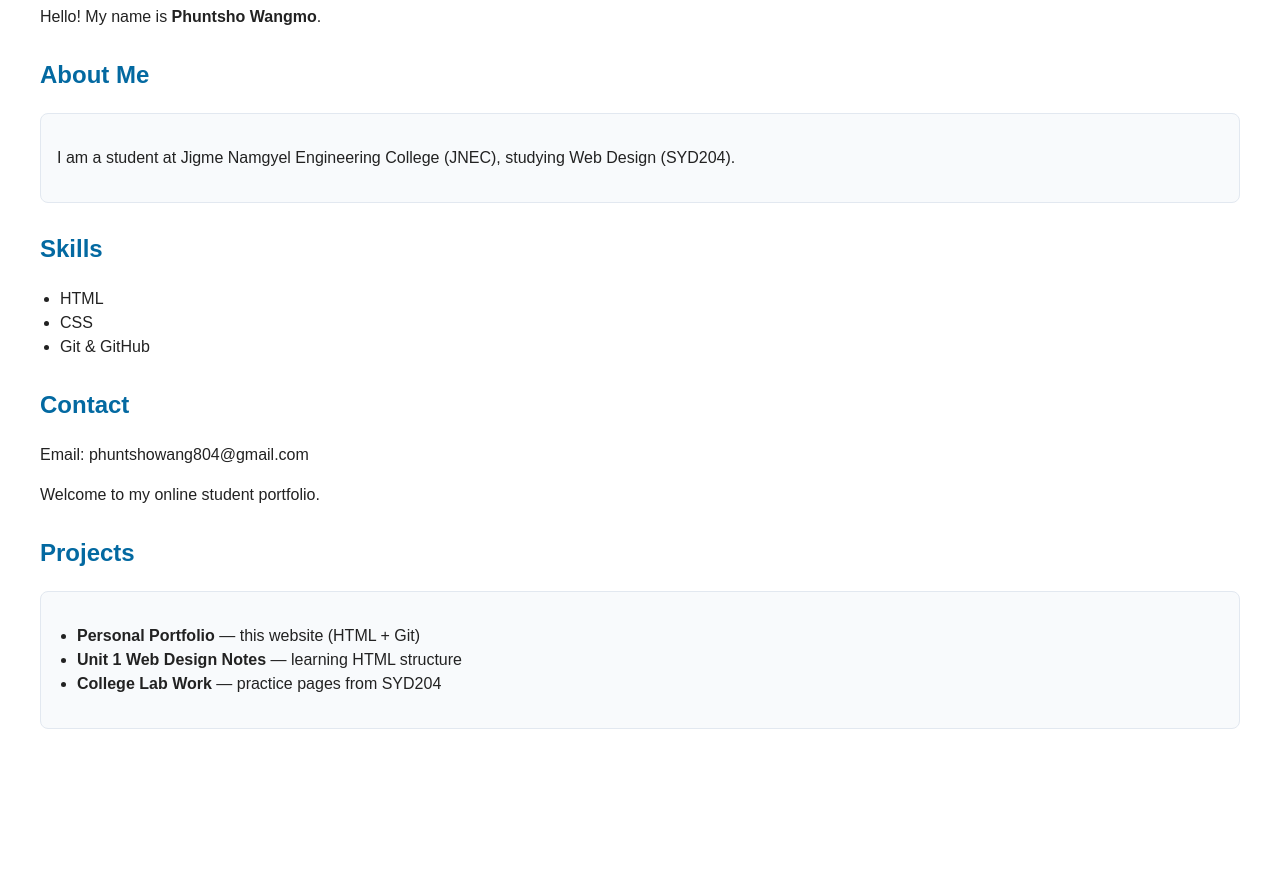
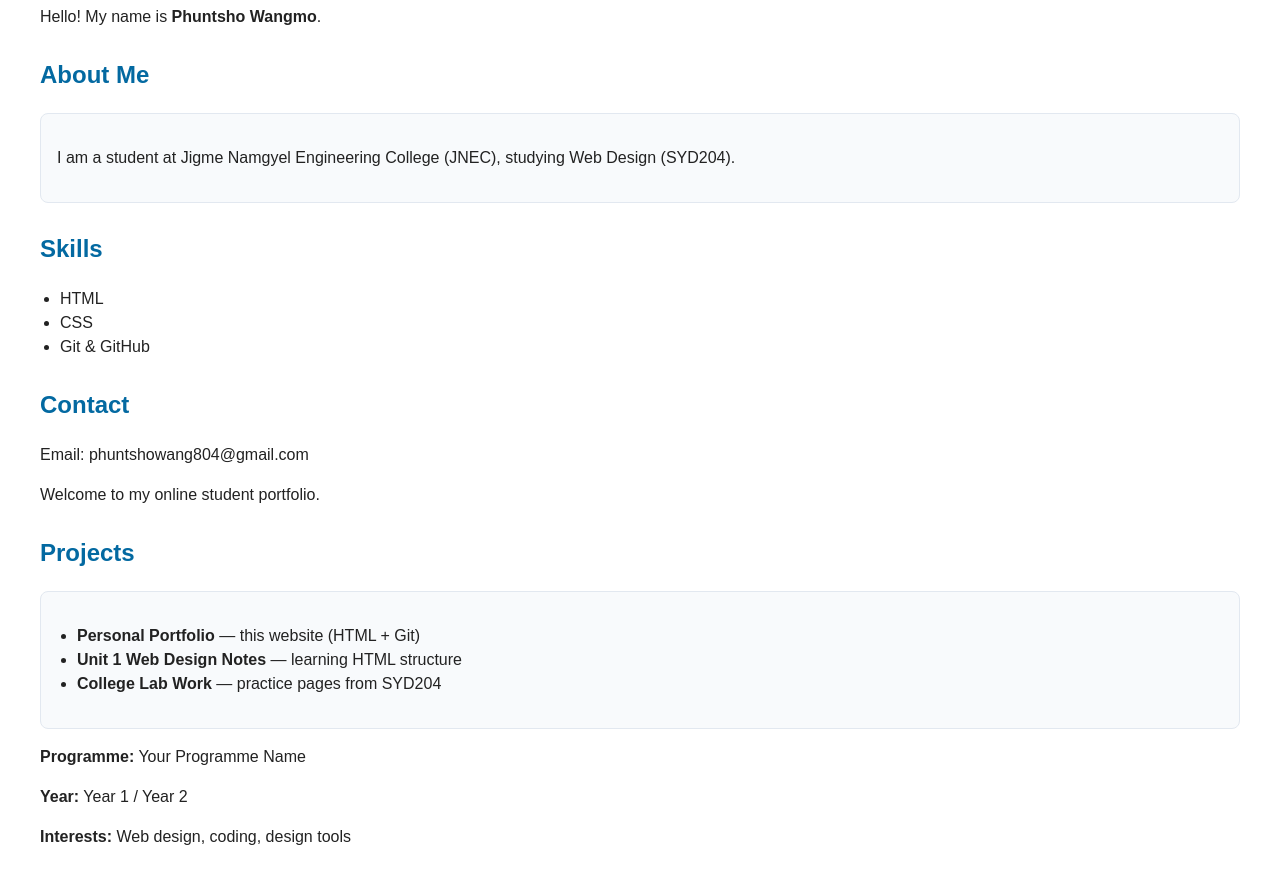
Before and after one commit to phuntshowang804/student_portfolio, a plain HTML site: page index.html in a window 1280 px wide. Shown: the part 104-988 px from the top of the page. Before the commit the page ends 873 px from the top, so only its background shows below. Drawn offline with Linux system fonts and the light colour scheme.

Commit message:
Added about details to portfolio

```diff
--- a/index.html
+++ b/index.html
@@ -48,3 +48,7 @@ structure</li>
       <li><strong>College Lab Work</strong> — practice pages from SYD204</li>
    </ul>
   </div>
+
+  <p><strong>Programme:</strong> Your Programme Name</p>
+<p><strong>Year:</strong> Year 1 / Year 2</p>
+<p><strong>Interests:</strong> Web design, coding, design tools</p>
```
